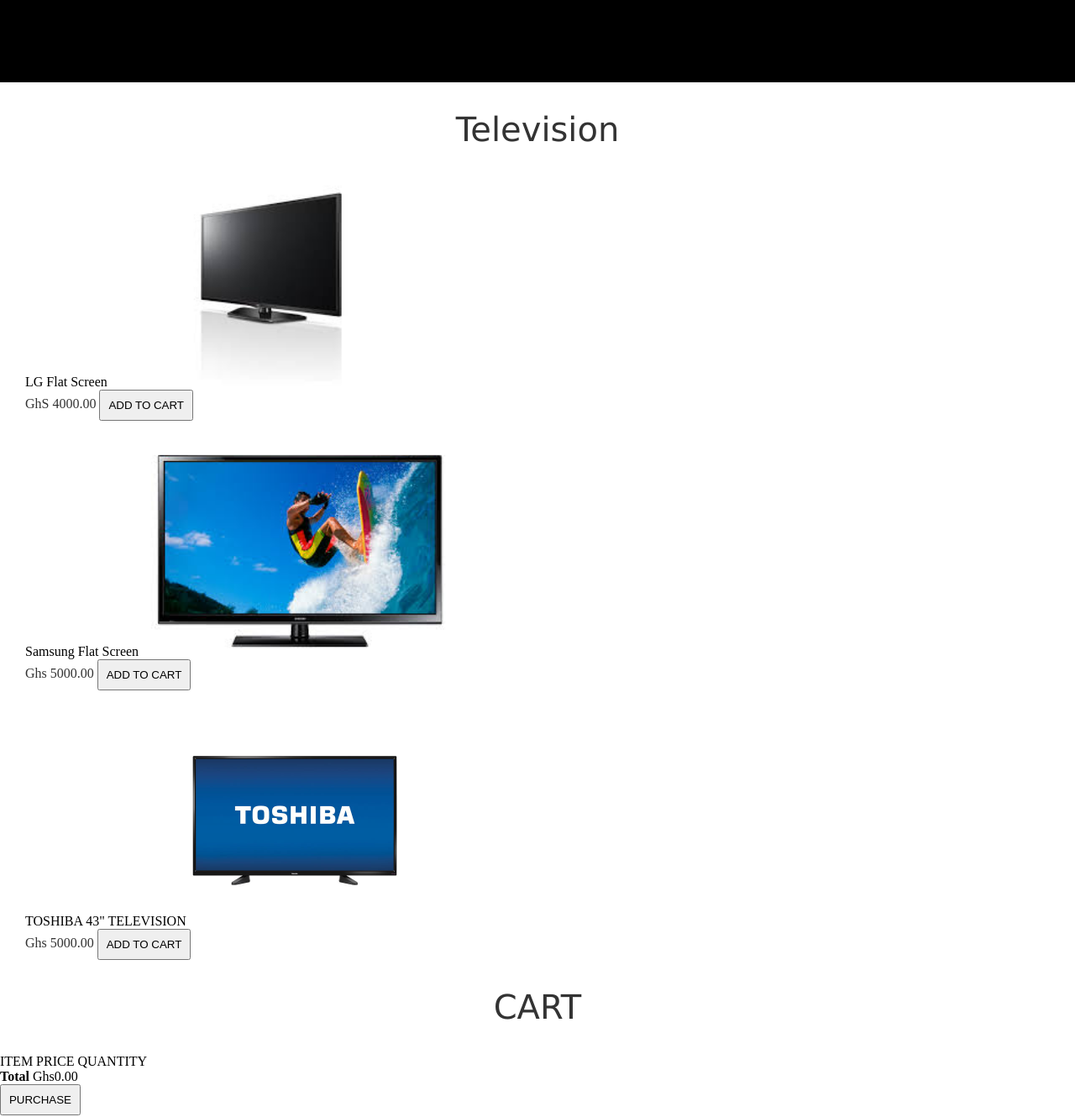
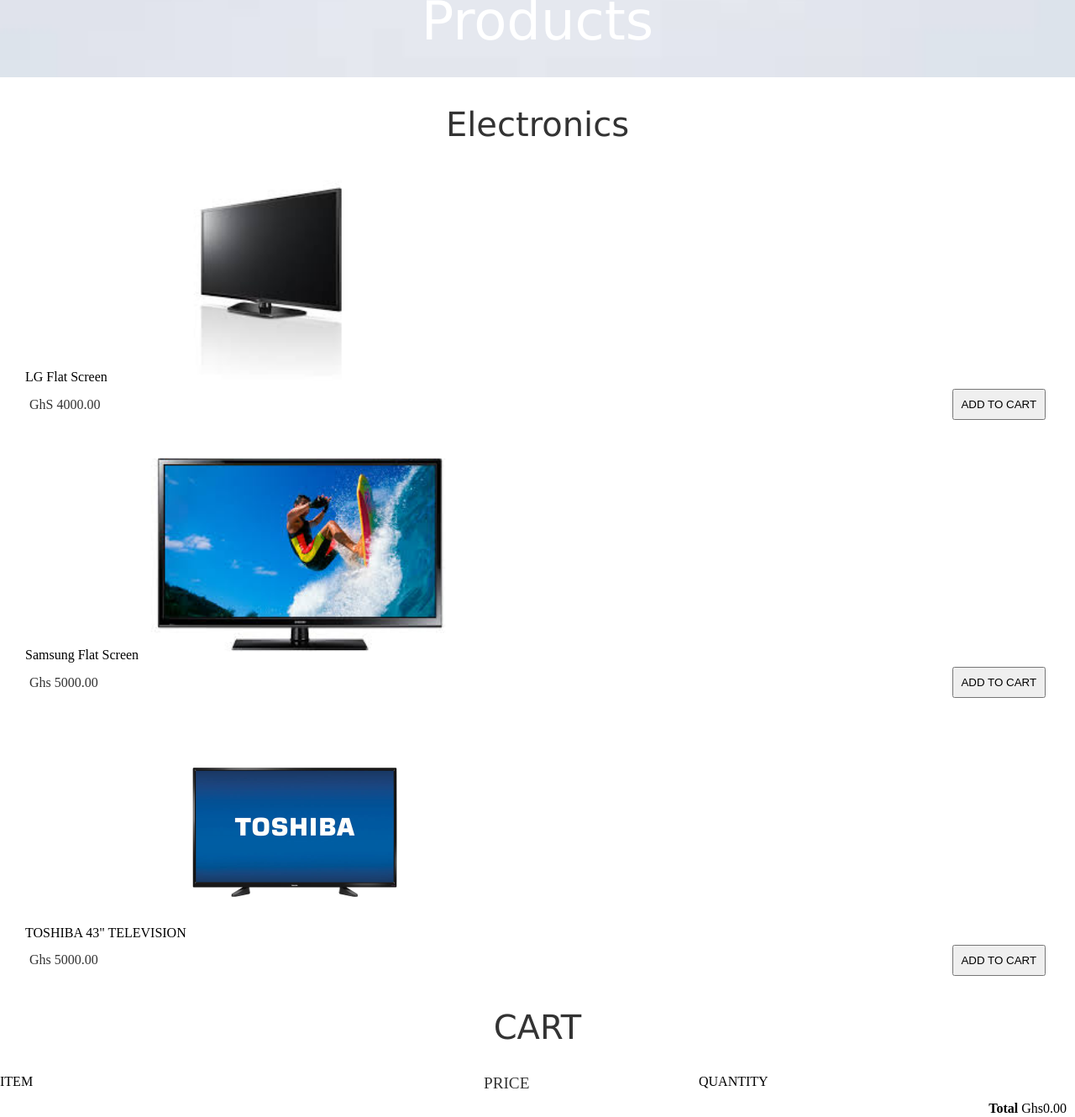
Before and after one commit to Daniel-Ok/ShoppingCart, a plain HTML site: page Daniel_okyere_ShoppingCart_201105/index.html in a window 1280 px wide. Shown: the part 34-1364 px from the top of the page at 84% size. Drawn offline with Linux system fonts and the light colour scheme.

Commit message:
web interface complete, proceeding to js section

```diff
--- a/Daniel_okyere_ShoppingCart_201105/index.html
+++ b/Daniel_okyere_ShoppingCart_201105/index.html
@@ -9,24 +9,24 @@
 </head>
 <body>
     <header class="main-header">
-    <div>
+
         <nav class="main-nav nav">
             <ul>
-                <li class="nav"><a href="#">Electronics</a></li>
+                <li ><a href="#">Electronics</a></li>
                 <li><a href="#">Groceries</a></li>
                 <li><a href="#">Hardware</a></li>
             </ul>
         </nav>
-    </div>
-    <h1>Products</h1>
+
+    <h1 class="product-status">Products</h1>
     </header>
     <section class="">
-        <h2 class="section-header">Television</h2>
+        <h2 class="section-header">Electronics</h2>
         <div class="shop-item">
             <div>
                 <span>LG Flat Screen</span>
                 <img class="shop-item-image" src="/Daniel_okyere_ShoppingCart_201105/assets/images/lg1.jpg" alt="">
-                <div>
+                <div class="shop-item-details">
                     <span class="shop-item-price">GhS 4000.00</span>
                     <button class="btn">ADD TO CART</button>
                 </div>
@@ -35,7 +35,7 @@
         <div class="shop-item">
             <span>Samsung Flat Screen</span>
             <img class="shop-item-image" src="/Daniel_okyere_ShoppingCart_201105/assets/images/samsung1.jpg" alt="">
-            <div>
+            <div class="shop-item-details">
                 <span class="shop-item-price">Ghs 5000.00</span>
                 <button class="btn">ADD TO CART</button>
 
@@ -44,7 +44,7 @@
         <div class="shop-item">
             <span>TOSHIBA 43" TELEVISION</span>
             <img class="shop-item-image" src="/Daniel_okyere_ShoppingCart_201105/assets/images/Toshiba1.jpg" alt="">
-            <div>
+            <div class="shop-item-details">
                 <span class="shop-item-price">Ghs 5000.00</span>
                 <button class="btn">ADD TO CART</button>
 
@@ -54,17 +54,17 @@
     </section>
     <section>
         <h2 class="section-header">CART</h2>
-        <div>
-            <span class="cart-item">ITEM</span>
-            <span>PRICE</span>
-            <span>QUANTITY</span>
+        <div class="cart-row">
+            <span class="cart-item cart-header">ITEM</span>
+            <span class="cart-price cart-header">PRICE</span>
+            <span class="cart-quantity cart-header">QUANTITY</span>
         </div>
         <div></div>
         <div class="cart-total">
             <strong>Total</strong>
             <span>Ghs0.00</span>
         </div>
-        <button class="btn">PURCHASE</button>
+        <button class="btn btn-purchase">PURCHASE</button>
     </section>
 </body>
 </html>
--- a/Daniel_okyere_ShoppingCart_201105/styles.css
+++ b/Daniel_okyere_ShoppingCart_201105/styles.css
@@ -37,7 +37,7 @@ html, body{
 
 .main-header{
     background-color: rgba(0, 0, 0, 6);
-    background-image: none;
+    background-image: url("/Daniel_okyere_ShoppingCart_201105/assets/images/snow1.jpg");
     background-size: cover;
     padding-bottom: 30px;
 }
@@ -76,3 +76,50 @@ html, body{
     flex-grow: 1;
     color: #333;
 }
+
+.product-status{
+    text-align: center;
+    margin: 0;
+    font-size: 4em;
+    font-family: Verdana, Geneva, Tahoma, sans-serif;
+    font-weight: normal;
+    color: white;
+
+}
+
+.cart-row{
+    display: flex;
+}
+.cart-item{
+    width: 45%;
+}
+
+.cart-price{
+    width: 20%;
+    font-size: 1.2em;
+    color: #333;
+}
+
+.cart-total{
+    text-align: end;
+    margin-top: 10px;
+    margin-right: 10px;
+}
+
+.cart-total-price {
+    color: #333;
+    font-size: 1.1em;
+}
+
+
+.btn-purchase {
+    display: block;
+    margin: 40px auto 80px auto;
+    font-size: 1.75em;
+}
+
+.shop-item-details{
+    display: flex;
+    align-items: center;
+    padding: 5px;
+}
```
Also changed, not shown: Daniel_okyere_ShoppingCart_201105/assets/images/snow1.jpg (added).
